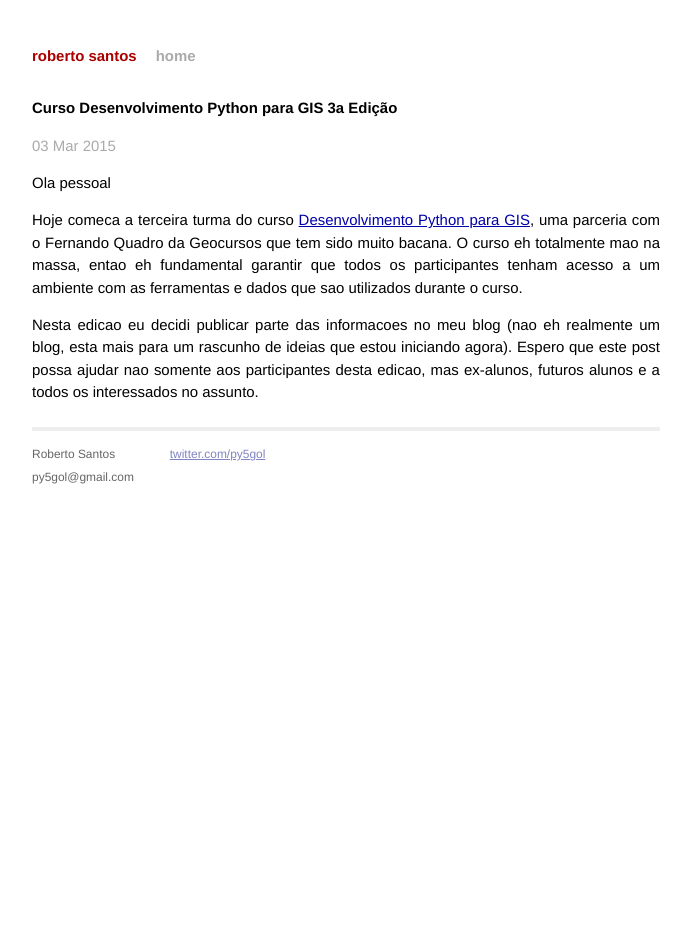
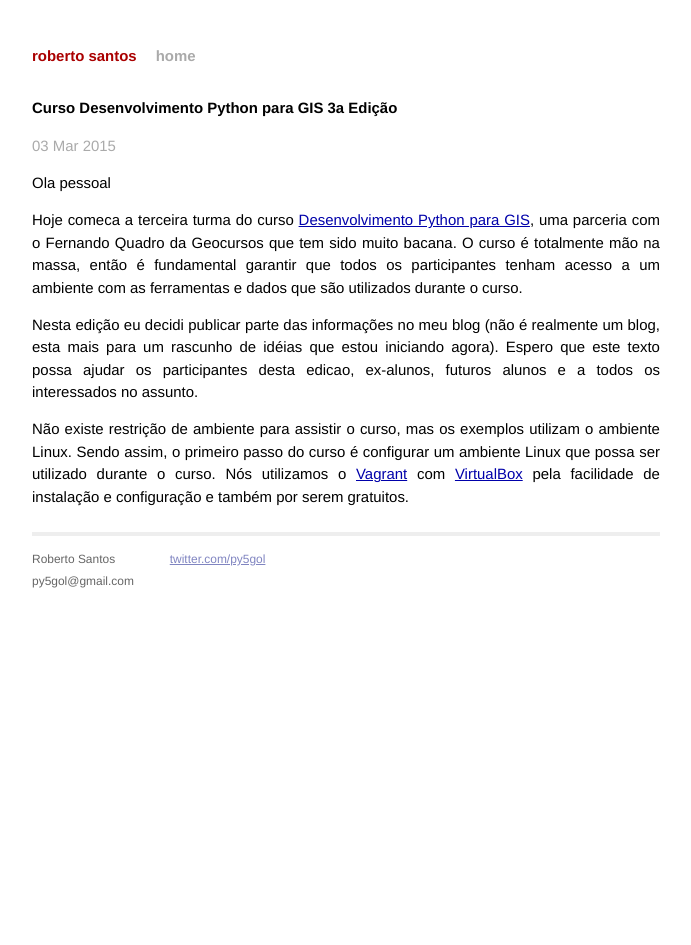
Before and after one commit to py5gol/py5gol.github.io, a Jekyll site: the page built from _posts/2015-03-03-curso-desenvolvimento-python-para-gis-3a-edicao.markdown, in a window 1280 px wide. Shown: the whole page, without its empty margins (294-985 px from the left). Built offline with Jekyll 4.4.1, drawn with Linux system fonts in a browser that asks for light colours; Markdown is read by kramdown in place of the engine named in the settings.

Commit message:
Inclusao de mais um paragrafo.

```diff
--- a/_posts/2015-03-03-curso-desenvolvimento-python-para-gis-3a-edicao.markdown
+++ b/_posts/2015-03-03-curso-desenvolvimento-python-para-gis-3a-edicao.markdown
@@ -7,11 +7,13 @@ categories: curso python gis
 
 Ola pessoal
 
-Hoje comeca a terceira turma do curso [Desenvolvimento Python para GIS][geocursos-python], uma parceria com o Fernando Quadro da Geocursos que tem sido muito bacana. O curso eh totalmente mao na massa, entao eh fundamental garantir que todos os participantes tenham acesso a um ambiente com as ferramentas e dados que sao utilizados durante o curso.
+Hoje comeca a terceira turma do curso [Desenvolvimento Python para GIS][geocursos-python], uma parceria com o Fernando Quadro da Geocursos que tem sido muito bacana. O curso &eacute; totalmente m&atilde;o na massa, ent&atilde;o &eacute; fundamental garantir que todos os participantes tenham acesso a um ambiente com as ferramentas e dados que s&atilde;o utilizados durante o curso.
 
-Nesta edicao eu decidi publicar parte das informacoes no meu blog (nao eh realmente um blog, esta mais para um rascunho de ideias que estou iniciando agora). Espero que este post possa ajudar nao somente aos participantes desta edicao, mas ex-alunos, futuros alunos e a todos os interessados no assunto.
+Nesta edi&ccedil;&atilde;o eu decidi publicar parte das informa&ccedil;&otilde;es no meu blog (n&atilde;o &eacute; realmente um blog, esta mais para um rascunho de id&eacute;ias que estou iniciando agora). Espero que este texto possa ajudar os participantes desta edicao, ex-alunos, futuros alunos e a todos os interessados no assunto.
 
-
+Não existe restrição de ambiente para assistir o curso, mas os exemplos utilizam o ambiente Linux. Sendo assim, o primeiro passo do curso é configurar um ambiente Linux que possa ser utilizado durante o curso. Nós utilizamos o [Vagrant][vagrant] com [VirtualBox][virtualbox] pela facilidade de instalação e configuração e também por serem gratuitos.
 
 
 [geocursos-python]: http://www.geocursos.com.br/python
+[vagrant]: http://www.vagrantup.com
+[virtualbox]: https://www.virtualbox.org
```
